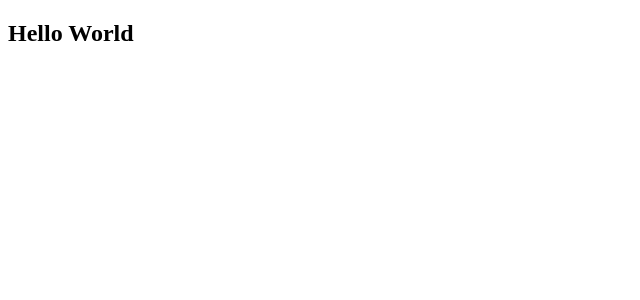
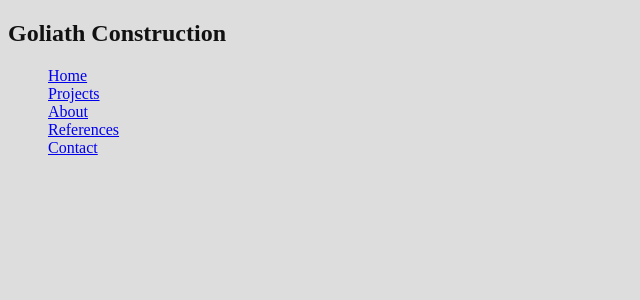
Before and after one commit to joshm101/goliath-construction-website, a Next.js app: page / in a window 1280 px wide. Shown: the top 300 px of the page, without its empty margins (0-640 px from the left). Built offline with nearby package versions, Linux system fonts and the light colour scheme.

Commit message:
feat: basic site navigation/routes
Adds routes for site & adds basic navigation to those routes on home
page. Includes addition of a basic Layout component that wraps all
pages/routes.

```diff
--- /dev/null
+++ b/components/Layout.tsx
@@ -0,0 +1,20 @@
+import React, { FunctionComponent } from "react";
+
+const Layout: FunctionComponent = ({ children }) => {
+  return (
+    <div>
+      {children}
+
+      <style jsx global>
+        {`
+          body {
+            background: #ddd;
+            color: #111;
+          }
+        `}
+      </style>
+    </div>
+  );
+};
+
+export default Layout;
--- /dev/null
+++ b/constants.ts
@@ -0,0 +1,31 @@
+interface Link {
+  href: string,
+  label: string
+}
+
+const NAV_LINKS: Link[] = [
+  {
+    href: '/',
+    label: 'Home'
+  },
+  {
+    href: '/projects',
+    label: 'Projects'
+  },
+  {
+    href: '/about',
+    label: 'About'
+  },
+  {
+    href: '/references',
+    label: 'References'
+  },
+  {
+    href: '/contact',
+    label: 'Contact'
+  }
+]
+
+export {
+  NAV_LINKS
+}
--- a/pages/index.tsx
+++ b/pages/index.tsx
@@ -1,10 +1,33 @@
 import React from 'react'
+import Link from 'next/link'
+
+import Layout from '../components/Layout'
+
+import { NAV_LINKS } from '../constants'
 
 const Index = () => {
   return (
-    <div>
-      <h2>Hello World</h2>
-    </div>
+    <Layout>
+      <h2>Goliath Construction</h2>
+      <ul>
+        {NAV_LINKS.map(link => (
+          <li key={link.href}>
+            <Link href={link.href}>
+              <a title={link.label}>
+                {link.label}
+              </a>
+            </Link>
+          </li>
+        ))}
+      </ul>
+      <style jsx>
+        {`
+          li {
+            list-style: none;
+          }
+        `}
+      </style>
+    </Layout>
   )
 }
 
```
Also changed, not shown: pages/about.tsx (added, +11 -0 lines), pages/contact.tsx (added, +11 -0 lines), pages/projects.tsx (added, +11 -0 lines), pages/references.tsx (added, +11 -0 lines).
